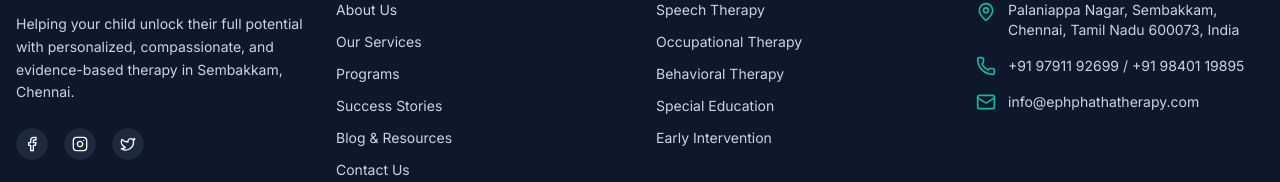
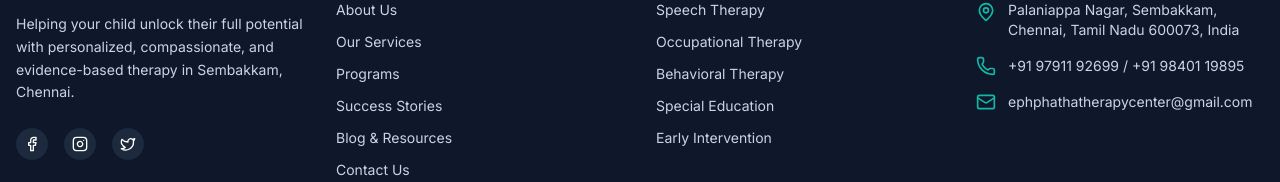
Before and after one commit to johnabijit/Ephphatha-Therapy-Center, a React (Vite) app: page / in a window 1280 px wide. Shown: the part 4016-4198 px from the top of the page. Built offline with nearby package versions, Linux system fonts and the light colour scheme.

Commit message:
Update Footer.tsx

```diff
--- a/src/components/Footer.tsx
+++ b/src/components/Footer.tsx
@@ -71,7 +71,7 @@ export function Footer() {
             </li>
             <li className="flex items-center gap-3">
               <Mail className="w-5 h-5 text-primary-500 shrink-0" />
-              <span>info@ephphathatherapy.com</span>
+              <span>ephphathatherapycenter@gmail.com</span>
             </li>
           </ul>
         </div>
```
